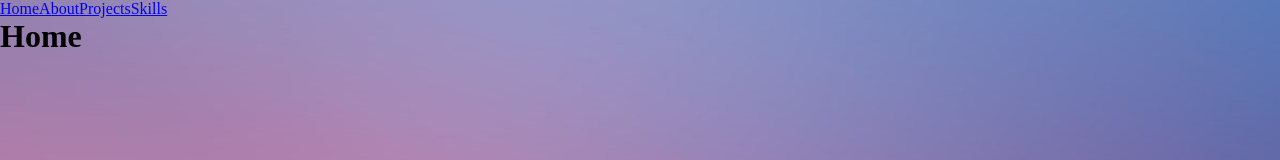
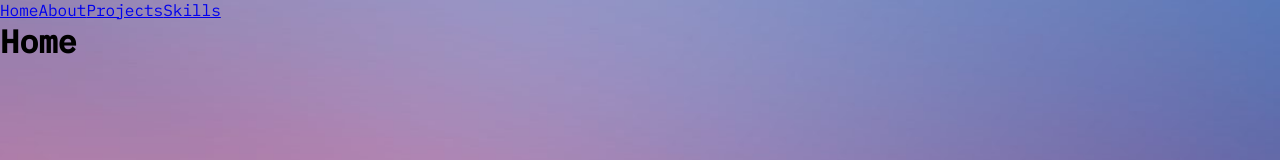
Before and after one commit to joshuasearle/portfolio, a React app: page / in a window 1280 px wide. Shown: the top 160 px of the page. Built offline with nearby package versions, Linux system fonts and the light colour scheme.

Commit message:
Add font

```diff
--- a/src/css/main.css
+++ b/src/css/main.css
@@ -3,6 +3,7 @@
   padding: 0;
   border: none;
   overflow: hidden visible;
+  font-family: 'IBM Plex Mono', monospace;
 }
 
 .background {
--- a/src/index.html
+++ b/src/index.html
@@ -4,6 +4,8 @@
     <meta charset="UTF-8" />
     <meta name="viewport" content="width=device-width, initial-scale=1.0" />
     <title>Joshua Searle</title>
+    <link rel="preconnect" href="https://fonts.gstatic.com">
+<link href="https://fonts.googleapis.com/css2?family=IBM+Plex+Mono:wght@400;500&display=swap" rel="stylesheet">
     <link rel="stylesheet" href="main.css" />
   </head>
   <body>
```
